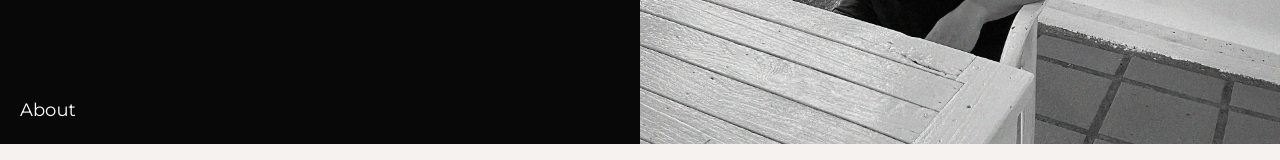
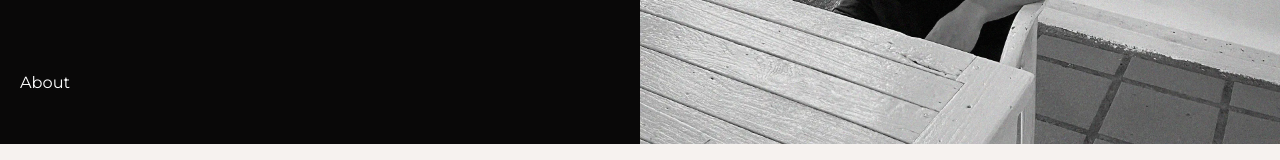
Before and after one commit to wutworkofficial/me, a website built with Vite: page index.html in a window 1280 px wide. Shown: the part 640-800 px from the top of the page. Built offline with nearby package versions, Linux system fonts and the light colour scheme; what video.js would draw is missing.

Commit message:
fix style about button

```diff
--- a/src/styles/main.css
+++ b/src/styles/main.css
@@ -110,9 +110,10 @@ section {
 .about-button {
   position: absolute;
   left: 20px;
-  bottom: 20px;
+  bottom: 50px;
   z-index: 10;
   cursor: pointer;
+  font-size: 0.9rem;
 }
 
 .about-overlay {
```
